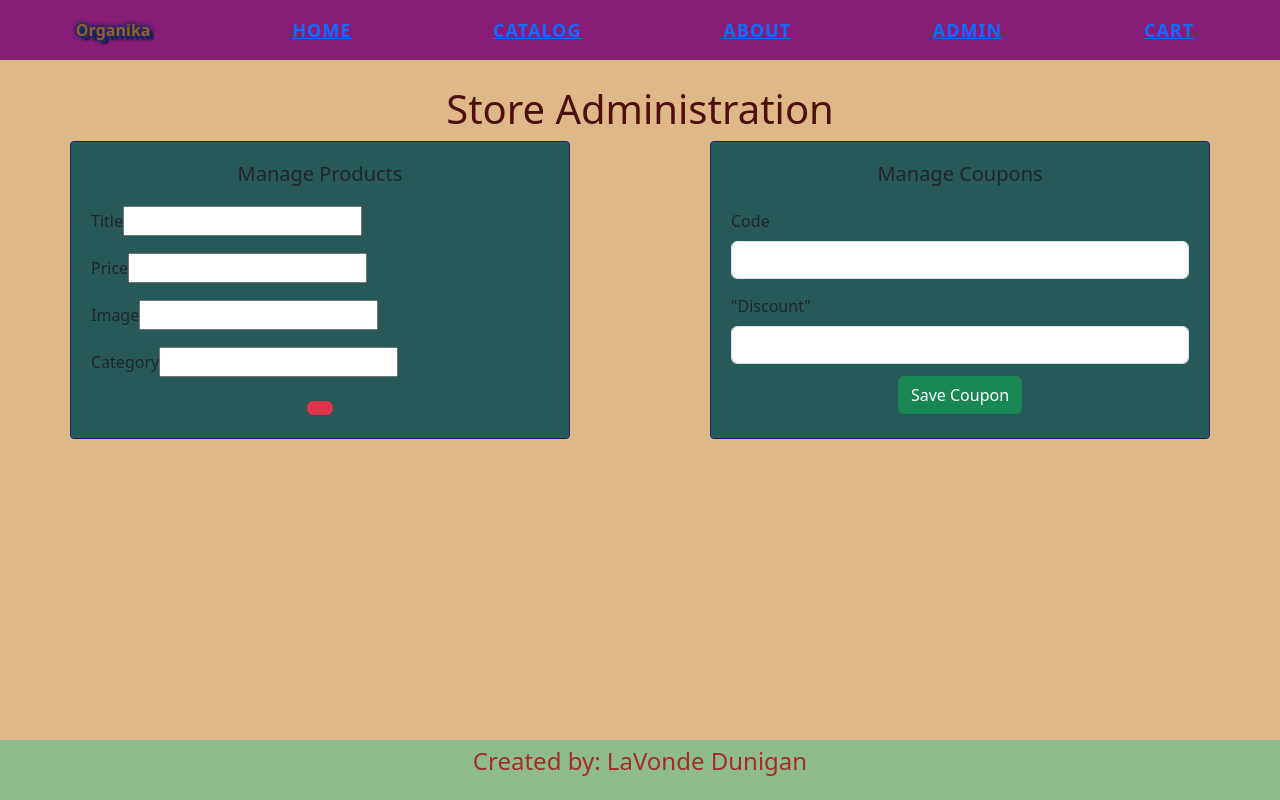
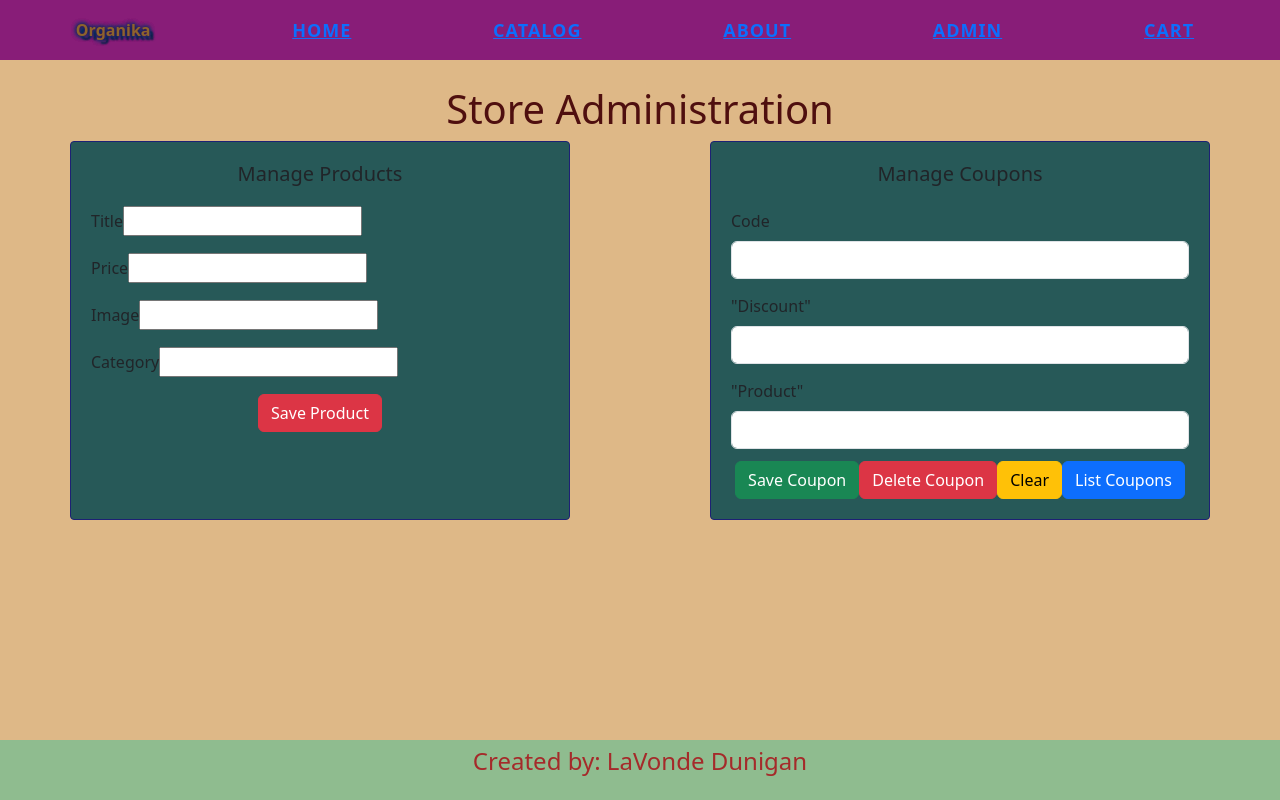
Before and after one commit to lavondedunigan/108-cohort54, a React (Create React App) app: page /admin in a window 1280 px wide. Built offline with nearby package versions, Linux system fonts and the light colour scheme.

Commit message:
my changes

```diff
--- a/src/components/admin.jsx
+++ b/src/components/admin.jsx
@@ -1,6 +1,79 @@
+import { useState } from "react";
 import "./admin.css";
 
 function Admin() {
+  const [allCoupons, setAllCoupons] = useState([]);
+  const [coupon, setCoupon] = useState({
+    code: "",
+    discount: "",
+  });
+
+  const [allProducts, setAllProducts] = useState([]);
+  const [product, setProduct] = useState({
+    title: "",
+    price: "",
+    image: "",
+    category: "",
+   });
+
+  /**
+   *
+   * create the handleProduct fn
+   * the fn should write to product object using the 3 steps
+   *
+   * to each input, assign the onBlur and a name
+   *
+   * when the save product button is clicked, call a saveProduct fn
+   * the fn should console log the product var
+   *
+   *
+   */
+  function handleCoupon(e) {
+    const text = e.target.value;
+    const name = e.target.name;
+
+
+
+    let copy = { ...coupon };
+    copy[name] = text;
+    setCoupon(copy);
+  }
+
+
+
+  function saveCoupon() {
+    console.log(coupon);
+
+    let copy = [...allCoupons];
+    copy.push(coupon);
+    setAllCoupons(copy);
+  }
+
+  /**
+   * 3 steps to modify Obj or Arrays in State vars:
+   * - Create a copy
+   * - Modify the copy
+   * - Set the copy back
+   */
+
+  function handleProduct(e) {
+    const text = e.target.value;
+    const name = e.target.name;
+
+    let copy = { ...product };
+    copy[name] = text;
+    setProduct(copy);
+  }
+
+
+  function saveProduct() {
+    console.log(product);
+
+    let copy = [...allProducts];
+    copy.push(product);
+    setAllProducts(copy);
+  }
+
   return (
     <div className="admin page">
       <h1>Store Administration</h1>
@@ -9,30 +82,31 @@ function Admin() {
         <div className="prods">
           <h5> Manage Products</h5>
 
-
           <div>
             <label className="form-label">Title</label>
-        <input type="text" className="from-control" />
+            <input type="text" className="from-control"onBlur={handleProduct} name="title"/>
           </div>
 
           <div>
             <label className="form-label">Price</label>
-        <input type="number" className="from-control" />
+            <input type="number" className="from-control" onBlur={handleProduct} name="price"/>
           </div>
 
           <div>
             <label className="form-label">Image</label>
-        <input type="text" className="from-control" />
+            <input type="text" className="from-control" onBlur={handleProduct} name="image" />
           </div>
 
           <div>
             <label className="form-label">Category</label>
-        <input type="text" className="from-control" />
+            <input type="text" className="from-control" onBlur={handleProduct} name="category" />
           </div>
 
           <div className="controls">
-        <button className="btn  btn-danger"></button>
+            <button className="btn  btn-danger" onClick={saveProduct}>Save Product</button>
           </div>
+
+          {allProducts.map(product => <li>{product.title} - {product.category} - ${product.price}</li>)}
         </div>
 
         <div className="cpns">
@@ -40,19 +114,45 @@ function Admin() {
 
           <div>
             <label className="form-label">Code</label>
-          <input type="text" className="form-control" />
+            <input
+              type="text"
+              className="form-control"
+              onBlur={handleCoupon}
+              name="code"
+            />
           </div>
 
           <div>
             <label className="form-label">"Discount"</label>
-          <input type="number" className="form-control" />
+            <input
+              type="number"
+              className="form-control"
+              onBlur={handleCoupon}
+              name="discount"
+            />
+          </div>
+
+          <div>
+            <label className="form-label">"Product"</label>
+            <input
+              type="text"
+              className="form-control"
+              onBlur={handleProduct}
+              name="product"
+            />
           </div>
 
           <div className="controls">
-          <button className="btn btn-success">Save Coupon</button>
-        </div>
+            <button className="btn btn-success" onClick={saveCoupon}>
+              Save Coupon
+            </button>
+            <button className="btn btn-danger">Delete Coupon</button>
+            <button className="btn btn-warning">Clear</button>
+            <button className="btn btn-primary">List Coupons</button>
           </div>
 
+          {allCoupons.map(coupon => <li>{coupon.code} - {coupon.discount}%</li>)}
+        </div>
       </div>
     </div>
   );
--- a/src/components/catalog.jsx
+++ b/src/components/catalog.jsx
@@ -73,10 +73,12 @@ function Catalog() {
         <div className="catalog page">
             <h1>Check out our flowers and products.</h1>
 
+
             <div className="filters">
                 {categories.map(cat => <button className="btn btn-sm btn-outline-success
                 ">{cat}</button> ) }
             </div>
+
 
 
 
```
Lines whose indentation alone changed are shown as unchanged.
